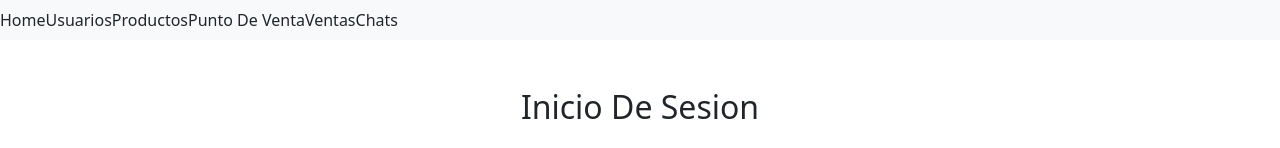
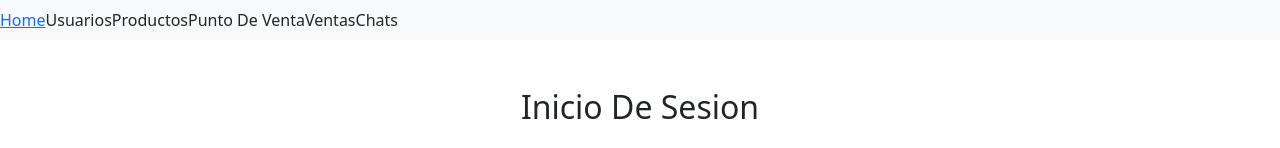
Before and after one commit to Dario-Dzul789/FrontendAngular, an Angular app: page / in a window 1280 px wide. Shown: the top 148 px of the page. Built offline with nearby package versions, Linux system fonts and the light colour scheme.

Commit message:
commit14

```diff
--- a/src/app/app.component.html
+++ b/src/app/app.component.html
@@ -1,7 +1,7 @@
 <!-- A grey horizontal navbar that becomes vertical on small screens -->
 <nav class="navbar navbar-expand-sm bg-light">
-  <a class="nav-link" href="">Home</a>
-  <a class="nav-link" routerLink="/usuarios">Usuarios</a>
+  <a href="">Home</a>
+  <a  routerLink="/usuarios">Usuarios</a>
   <a class="nav-link" href="/productos">Productos</a>
   <a class="nav-link" href="/pv">Punto De Venta</a>
   <a class="nav-link" href="/ventas">Ventas</a>
```
